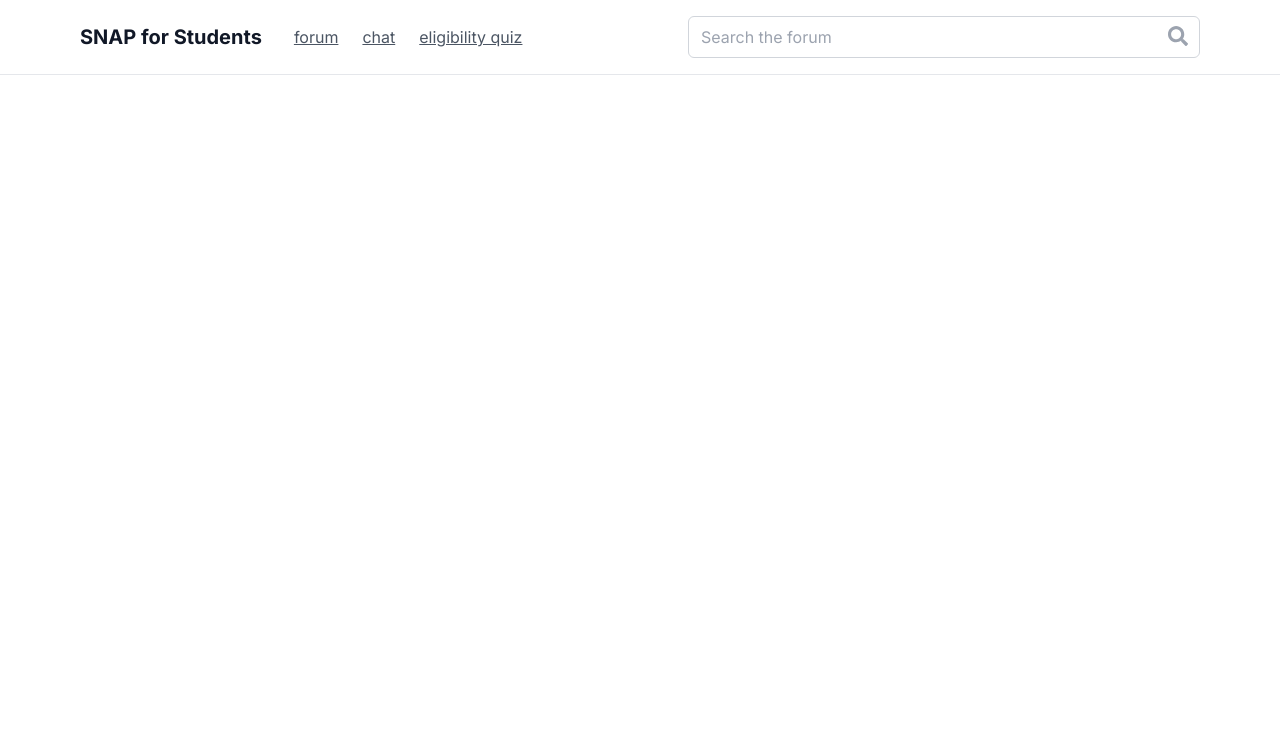
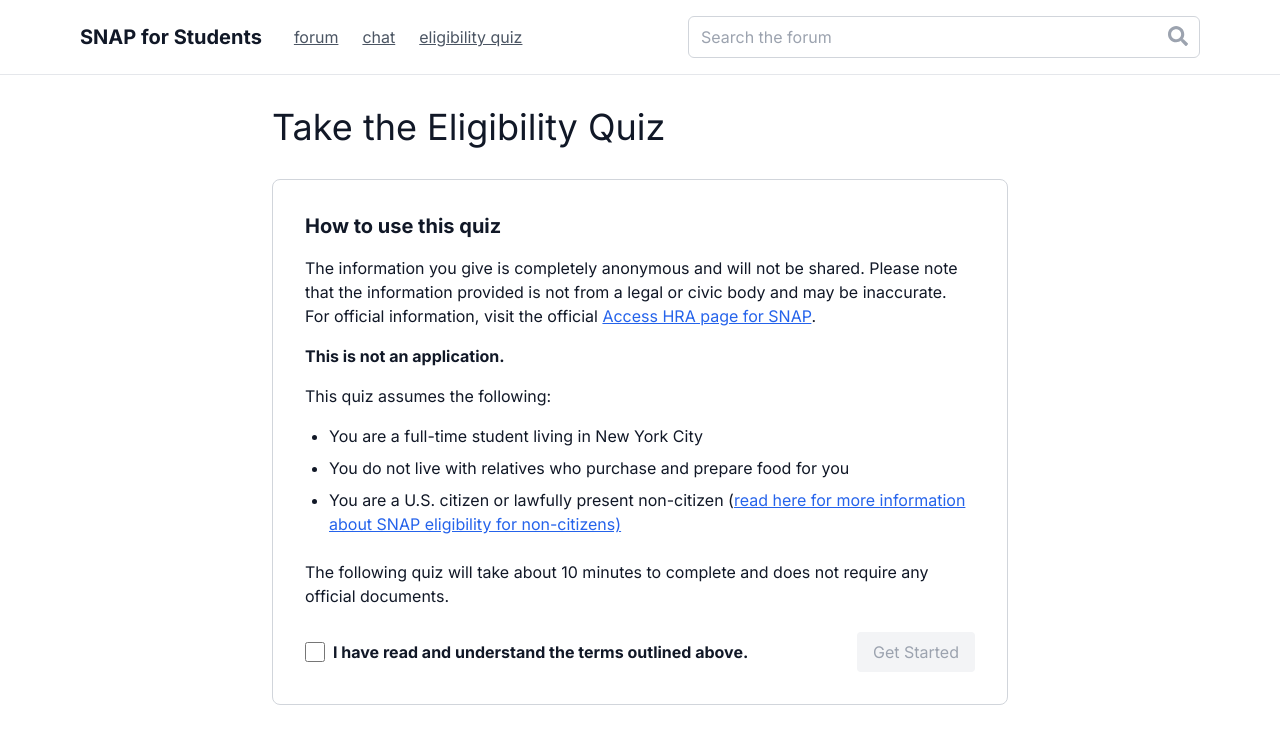
Before and after one commit to jaysonedu/devfest2025, a Next.js app: page /quiz in a window 1280 px wide. Shown: the top 744 px of the page. Built offline with nearby package versions, Linux system fonts and the light colour scheme.

Commit message:
created some components and pages

```diff
--- /dev/null
+++ b/app/quiz/income/page.js
@@ -0,0 +1,7 @@
+import React from "react";
+
+function page() {
+  return <div>page</div>;
+}
+
+export default page;
--- a/app/quiz/page.js
+++ b/app/quiz/page.js
@@ -1,10 +1,92 @@
-import React from "react";
+"use client";
+import React, { useState } from "react";
 import Header from "@/components/Header";
+import { useRouter } from "next/navigation";
 
 function page() {
+  const router = useRouter();
+  const [termsAccepted, setTermsAccepted] = useState(false);
+  const handleClick = (e) => {
+    e.preventDefault();
+    router.push("/zip-code");
+  };
   return (
-    <div className="min-h-screen bg-white">
+    <div className="min-h-screen bg-white pb-6">
       <Header />
+      <main className="max-w-3xl mx-auto px-4 py-8 text-gray-900">
+        <h2 className="text-4xl font-normal mb-8">Take the Eligibility Quiz</h2>
+
+        <div className="bg-white rounded-lg border border-gray-300 p-8">
+          <h3 className="text-xl font-bold mb-4">How to use this quiz</h3>
+
+          <p className="mb-4">
+            The information you give is completely anonymous and will not be
+            shared. Please note that the information provided is not from a
+            legal or civic body and may be inaccurate. For official information,
+            visit the official{" "}
+            <a
+              href="https://www.nyc.gov/site/hra/help/snap-benefits-food-program.page"
+              className="underline text-blue-600 hover:text-blue-800"
+            >
+              Access HRA page for SNAP
+            </a>
+            .
+          </p>
+
+          <p className="font-bold mb-4">This is not an application.</p>
+
+          <p className="mb-4">This quiz assumes the following:</p>
+
+          <ul className="list-disc pl-6 mb-6 space-y-2">
+            <li>You are a full-time student living in New York City</li>
+            <li>
+              You do not live with relatives who purchase and prepare food for
+              you
+            </li>
+            <li>
+              You are a U.S. citizen or lawfully present non-citizen (
+              <a
+                href="https://www.fns.usda.gov/snap/recipient/eligibility/non-citizen"
+                className="underline text-blue-600 hover:text-blue-800"
+              >
+                read here for more information about SNAP eligibility for
+                non-citizens)
+              </a>
+            </li>
+          </ul>
+
+          <p className="mb-6">
+            The following quiz will take about 10 minutes to complete and does
+            not require any official documents.
+          </p>
+
+          <div className="flex items-center justify-between">
+            <label className="flex items-center space-x-2">
+              <input
+                type="checkbox"
+                checked={termsAccepted}
+                onChange={(e) => setTermsAccepted(e.target.checked)}
+                className="h-5 w-5 rounded border-gray-400"
+              />
+              <span className="font-bold">
+                I have read and understand the terms outlined above.
+              </span>
+            </label>
+
+            <button
+              className={`px-4 py-2 rounded ${
+                termsAccepted
+                  ? "bg-gray-200 hover:bg-gray-300"
+                  : "bg-gray-100 text-gray-400 cursor-not-allowed"
+              }`}
+              disabled={!termsAccepted}
+              onClick={handleClick}
+            >
+              Get Started
+            </button>
+          </div>
+        </div>
+      </main>
     </div>
   );
 }
--- /dev/null
+++ b/components/YesNoQuestion.js
@@ -0,0 +1,15 @@
+import React from "react";
+
+function YesNoQuestion(props) {
+  return (
+    <div>
+      <h3>{props.question}</h3>
+      <div>
+        <button className="px-4 py-2 rounded">Yes</button>
+        <button className="px-4 py-2 rounded">No</button>
+      </div>
+    </div>
+  );
+}
+
+export default YesNoQuestion;
```
Also changed, not shown: app/page.js (renamed from app/page.tsx), components/YesNo.js (deleted).
